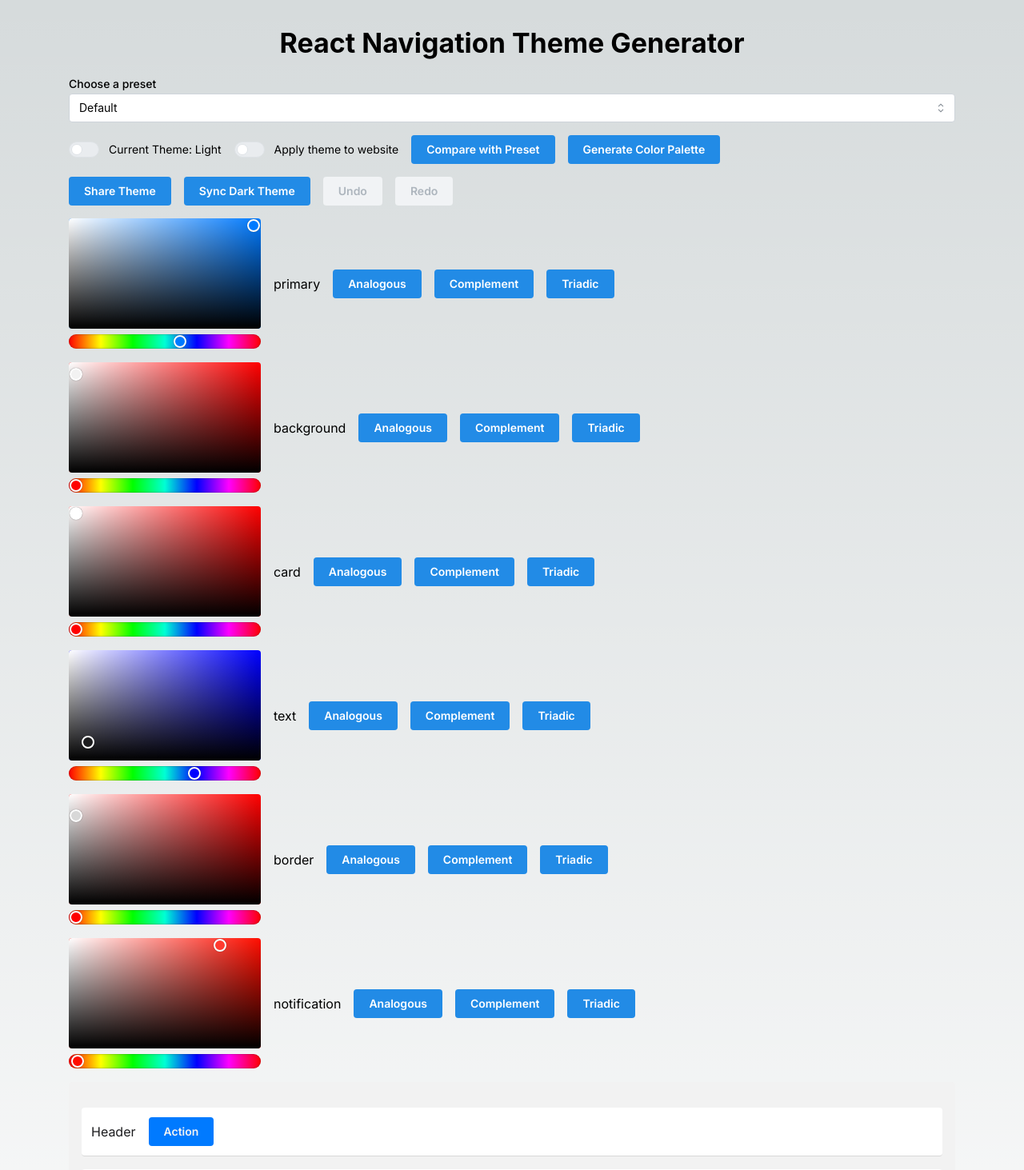
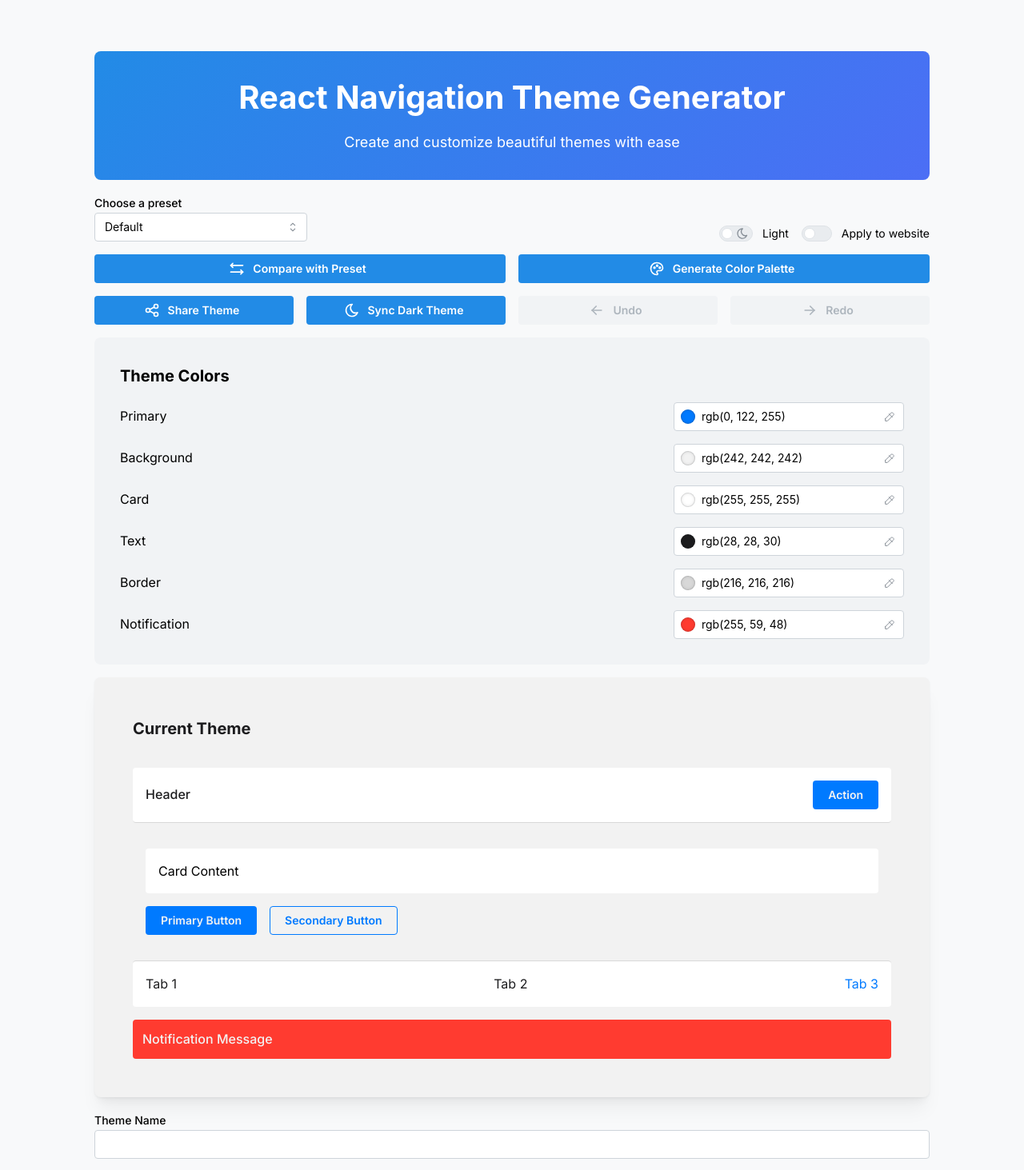
Before and after one commit to Karniej/themegenrn, a Next.js app: page / in a window 1280 px wide. Shown: the top 1463 px of the page at 80% size. Built offline with nearby package versions, Linux system fonts and the light colour scheme.

Commit message:
ui updates

```diff
--- a/package.json
+++ b/package.json
@@ -12,6 +12,7 @@
     "@emotion/react": "^11.11.4",
     "@mantine/core": "^7.10.2",
     "@mantine/hooks": "^7.10.2",
+    "@tabler/icons-react": "^3.6.0",
     "colord": "^2.9.3",
     "next": "^14.2.4",
     "react": "^18",
--- a/src/app/components/DetailedThemePreview.tsx
+++ b/src/app/components/DetailedThemePreview.tsx
@@ -2,7 +2,15 @@
 "use_client";
 
 import React from "react";
-import { Paper, Text, Button, Stack, Group, Card } from "@mantine/core";
+import {
+  Paper,
+  Text,
+  Button,
+  Stack,
+  Group,
+  Card,
+  useMantineTheme,
+} from "@mantine/core";
 import { Theme } from "../utils/presets";
 
 interface DetailedThemePreviewProps {
@@ -14,29 +22,35 @@ export default function DetailedThemePreview({
   theme,
   name,
 }: DetailedThemePreviewProps) {
+  const mantineTheme = useMantineTheme();
+
   return (
     <Paper
-      p="md"
+      p="xl"
+      radius="md"
       style={{
         backgroundColor: theme.colors.background,
         color: theme.colors.text,
+        overflow: "hidden",
+        boxShadow: mantineTheme.shadows.md,
       }}
     >
-      <Stack spacing="md">
-        <Text size="xl" weight={700}>
+      <Stack p="md">
+        <Text size="xl" style={{ fontWeight: 700 }} mb="md">
           {name}
         </Text>
 
         {/* Header */}
         <Paper
-          p="sm"
+          p="md"
+          radius="sm"
           style={{
             backgroundColor: theme.colors.card,
             borderBottom: `1px solid ${theme.colors.border}`,
           }}
         >
-          <Group position="apart">
-            <Text>Header</Text>
+          <Group justify="space-between">
+            <Text style={{ fontWeight: 500 }}>Header</Text>
             <Button
               size="sm"
               style={{
@@ -50,8 +64,10 @@ export default function DetailedThemePreview({
         </Paper>
 
         {/* Content */}
-        <Stack spacing="sm">
+        <Stack p="md">
           <Card
+            p="md"
+            radius="sm"
             style={{
               backgroundColor: theme.colors.card,
               borderColor: theme.colors.border,
@@ -59,6 +75,7 @@ export default function DetailedThemePreview({
           >
             <Text>Card Content</Text>
           </Card>
+          <Group>
             <Button
               style={{
                 backgroundColor: theme.colors.primary,
@@ -76,17 +93,19 @@ export default function DetailedThemePreview({
             >
               Secondary Button
             </Button>
+          </Group>
         </Stack>
 
         {/* Tab Bar */}
         <Paper
-          p="sm"
+          p="md"
+          radius="sm"
           style={{
             backgroundColor: theme.colors.card,
             borderTop: `1px solid ${theme.colors.border}`,
           }}
         >
-          <Group position="apart">
+          <Group justify="space-between">
             <Text>Tab 1</Text>
             <Text>Tab 2</Text>
             <Text style={{ color: theme.colors.primary }}>Tab 3</Text>
@@ -95,13 +114,14 @@ export default function DetailedThemePreview({
 
         {/* Notification */}
         <Paper
-          p="xs"
+          p="sm"
+          radius="sm"
           style={{
             backgroundColor: theme.colors.notification,
             color: theme.colors.background,
           }}
         >
-          <Text>Notification Message</Text>
+          <Text style={{ fontWeight: 500 }}>Notification Message</Text>
         </Paper>
       </Stack>
     </Paper>
--- a/src/app/components/ThemeComparison.tsx
+++ b/src/app/components/ThemeComparison.tsx
@@ -10,8 +10,8 @@ import {
   Select,
   Switch,
 } from "@mantine/core";
-import { Theme } from "../utils/themeUtils";
 import DetailedThemePreview from "./DetailedThemePreview";
+import { Theme } from "../utils/presets";
 
 interface ThemeComparisonProps {
   currentTheme: Theme;
@@ -56,7 +56,7 @@ export default function ThemeComparison({
 
   return (
     <Paper p="md">
-      <Stack spacing="md">
+      <Stack p="md">
         <Title style={{ color: "black" }} order={2}>
           Theme Comparison
         </Title>
--- a/src/app/components/ThemeControls.tsx
+++ b/src/app/components/ThemeControls.tsx
@@ -1,11 +1,16 @@
 /** @format */
 
-"use_client";
-
 import React from "react";
-import { Stack } from "@mantine/core";
-import ColorPicker from "./ColorPicker";
-import { Theme } from "../utils/presets";
+import {
+  Stack,
+  Text,
+  Group,
+  ColorInput,
+  useMantineTheme,
+  Paper,
+  ColorPicker,
+} from "@mantine/core";
+import { Theme } from "../utils/themeUtils";
 
 interface ThemeControlsProps {
   theme: Theme;
@@ -16,16 +21,47 @@ export default function ThemeControls({
   theme,
   updateTheme,
 }: ThemeControlsProps) {
+  const mantineTheme = useMantineTheme();
+
   return (
-    <Stack>
-      {Object.entries(theme.colors).map(([key, value]) => (
-        <ColorPicker
-          key={key}
-          colorKey={key as keyof Theme["colors"]}
-          value={value}
-          onChange={updateTheme}
-        />
-      ))}
-    </Stack>
+    <Paper
+      p="md"
+      radius="md"
+      style={{ backgroundColor: mantineTheme.colors.gray[1] }}
+    >
+      <Stack p="md">
+        <Text size="xl" style={{ fontWeight: 700 }}>
+          Theme Colors
+        </Text>
+        {Object.entries(theme.colors).map(([key, value]) => (
+          <Group key={key} justify="space-between" align="center">
+            <Text>{key.charAt(0).toUpperCase() + key.slice(1)}</Text>
+            <ColorInput
+              value={value}
+              onChange={(color) =>
+                updateTheme(key as keyof Theme["colors"], color)
+              }
+              format="hex"
+              swatches={[
+                "#25262b",
+                "#868e96",
+                "#fa5252",
+                "#e64980",
+                "#be4bdb",
+                "#7950f2",
+                "#4c6ef5",
+                "#228be6",
+                "#15aabf",
+                "#12b886",
+                "#40c057",
+                "#82c91e",
+                "#fab005",
+                "#fd7e14",
+              ]}
+            />
+          </Group>
+        ))}
+      </Stack>
+    </Paper>
   );
 }
--- a/src/app/page.tsx
+++ b/src/app/page.tsx
@@ -12,7 +12,22 @@ import {
   Switch,
   Select,
   Modal,
+  Paper,
+  Box,
+  Text,
+  useMantineTheme,
 } from "@mantine/core";
+import {
+  IconPalette,
+  IconShare,
+  IconMoon,
+  IconSun,
+  IconDownload,
+  IconArrowLeft,
+  IconArrowRight,
+  IconArrowsUpDown,
+  IconArrowsLeftRight,
+} from "@tabler/icons-react";
 import { colord, extend } from "colord";
 import a11yPlugin from "colord/plugins/a11y";
 import harmoniesPlugin from "colord/plugins/harmonies";
@@ -156,62 +171,141 @@ export default function Home() {
     }
   }, [applyToWebsite, currentTheme, currentThemes]);
 
+  const theme = useMantineTheme();
+
   return (
-    <Container
-      size="lg"
-      style={
-        applyToWebsite
-          ? {
-              backgroundColor: currentThemes[currentTheme].colors.background,
-              color: currentThemes[currentTheme].colors.text,
-            }
-          : {}
-      }
+    <Box
+      style={{
+        backgroundColor: theme.colors.gray[0],
+        minHeight: "100vh",
+        padding: theme.spacing.xl,
+      }}
     >
-      <Stack spacing="xl">
-        <Title order={1} align="center" mt="xl">
+      <Container size="lg">
+        <Stack p="xl">
+          <Paper
+            p="xl"
+            radius="md"
+            style={{
+              background: `linear-gradient(135deg, ${theme.colors.blue[6]}, ${theme.colors.indigo[6]})`,
+              color: theme.white,
+            }}
+          >
+            <Title
+              order={1}
+              ta="center"
+              style={{ fontSize: "2.5rem", marginBottom: theme.spacing.md }}
+            >
               React Navigation Theme Generator
             </Title>
+            <Text ta="center" size="lg">
+              Create and customize beautiful themes with ease
+            </Text>
+          </Paper>
 
+          <Group justify="space-between" align="flex-end">
             <Select
               label="Choose a preset"
               data={Object.keys(presets)}
               value={currentPresetName || undefined}
               onChange={(value) => value && handlePresetChange(value)}
-          scrollAreaProps={{
-            style: {
-              color: "black",
-            },
-          }}
-          placeholder="Choose a preset"
+              style={{ minWidth: 200 }}
             />
-
             <Group>
               <Switch
                 checked={currentTheme === "dark"}
                 onChange={() =>
-              setCurrentTheme((prev) => (prev === "light" ? "dark" : "light"))
+                  setCurrentTheme((prev) =>
+                    prev === "light" ? "dark" : "light",
+                  )
                 }
-            label={`Current Theme: ${
-              currentTheme === "light" ? "Light" : "Dark"
-            }`}
+                label={currentTheme === "light" ? "Light" : "Dark"}
+                onLabel={<IconSun size={16} />}
+                offLabel={<IconMoon size={16} />}
               />
               <Switch
                 checked={applyToWebsite}
-            onChange={(event) => setApplyToWebsite(event.currentTarget.checked)}
-            label="Apply theme to website"
+                onChange={(event) =>
+                  setApplyToWebsite(event.currentTarget.checked)
+                }
+                label="Apply to website"
               />
-          <Group justify="space-between">
-            <Button onClick={handleCompare}>Compare with Preset</Button>
-            <Button onClick={handleGeneratePalette}>
+            </Group>
+          </Group>
+
+          <Group grow>
+            <Button
+              leftSection={<IconArrowsLeftRight size={20} />}
+              onClick={handleCompare}
+            >
+              Compare with Preset
+            </Button>
+            <Button
+              leftSection={<IconPalette size={20} />}
+              onClick={handleGeneratePalette}
+            >
               Generate Color Palette
             </Button>
+          </Group>
 
-            {/* <Button onClick={handleGenerateAccessibleTheme}>
-              Generate a theme
-            </Button> */}
+          <Group grow>
+            <Button leftSection={<IconShare size={20} />} onClick={shareTheme}>
+              Share Theme
+            </Button>
+            <Button
+              leftSection={<IconMoon size={20} />}
+              onClick={syncDarkTheme}
+            >
+              Sync Dark Theme
+            </Button>
+            <Button
+              leftSection={<IconArrowLeft size={20} />}
+              onClick={undo}
+              disabled={!canUndo}
+            >
+              Undo
+            </Button>
+            <Button
+              leftSection={<IconArrowRight size={20} />}
+              onClick={redo}
+              disabled={!canRedo}
+            >
+              Redo
+            </Button>
           </Group>
-        </Group>
+
+          {shareURL && (
+            <TextInput
+              label="Share URL"
+              value={shareURL}
+              readOnly
+              onClick={(event) => event.currentTarget.select()}
+              leftSection={<IconShare size={16} />}
+            />
+          )}
+
+          <ThemeControls
+            theme={currentThemes[currentTheme]}
+            updateTheme={updateTheme}
+          />
+
+          <AccessibilityWarnings warnings={accessibilityWarnings} />
+
+          <DetailedThemePreview
+            theme={currentThemes[currentTheme]}
+            name="Current Theme"
+          />
+
+          <DownloadSection
+            setThemeName={setThemeName}
+            lightTheme={currentThemes.light}
+            darkTheme={currentThemes.dark}
+            setLightTheme={(theme) => addToHistory(theme, currentThemes.dark)}
+            setDarkTheme={(theme) => addToHistory(currentThemes.light, theme)}
+          />
+        </Stack>
+      </Container>
+
       <Modal
         opened={showComparison}
         onClose={() => setShowComparison(false)}
@@ -226,44 +320,6 @@ export default function Home() {
           currentThemeName="Current Theme"
         />
       </Modal>
-        <Group>
-          <Button onClick={shareTheme}>Share Theme</Button>
-          <Button onClick={syncDarkTheme}>Sync Dark Theme</Button>
-          <Button onClick={undo} disabled={!canUndo}>
-            Undo
-          </Button>
-          <Button onClick={redo} disabled={!canRedo}>
-            Redo
-          </Button>
-        </Group>
-
-        {shareURL && (
-          <TextInput
-            label="Share URL"
-            value={shareURL}
-            readOnly
-            onClick={(event) => event.currentTarget.select()}
-          />
-        )}
-
-        <ThemeControls
-          theme={currentThemes[currentTheme]}
-          updateTheme={updateTheme}
-        />
-
-        <AccessibilityWarnings warnings={accessibilityWarnings} />
-
-        <DetailedThemePreview theme={currentThemes[currentTheme]} />
-
-        <DownloadSection
-          themeName={themeName}
-          setThemeName={setThemeName}
-          lightTheme={currentThemes.light}
-          darkTheme={currentThemes.dark}
-          setLightTheme={(theme) => addToHistory(theme, currentThemes.dark)}
-          setDarkTheme={(theme) => addToHistory(currentThemes.light, theme)}
-        />
-      </Stack>
-    </Container>
+    </Box>
   );
 }
```
Also changed, not shown: src/app/constants/presets.ts (added, +150 -0 lines), 1 other file (tests, documents, lock files or other folders). Lines whose indentation alone changed are shown as unchanged.
